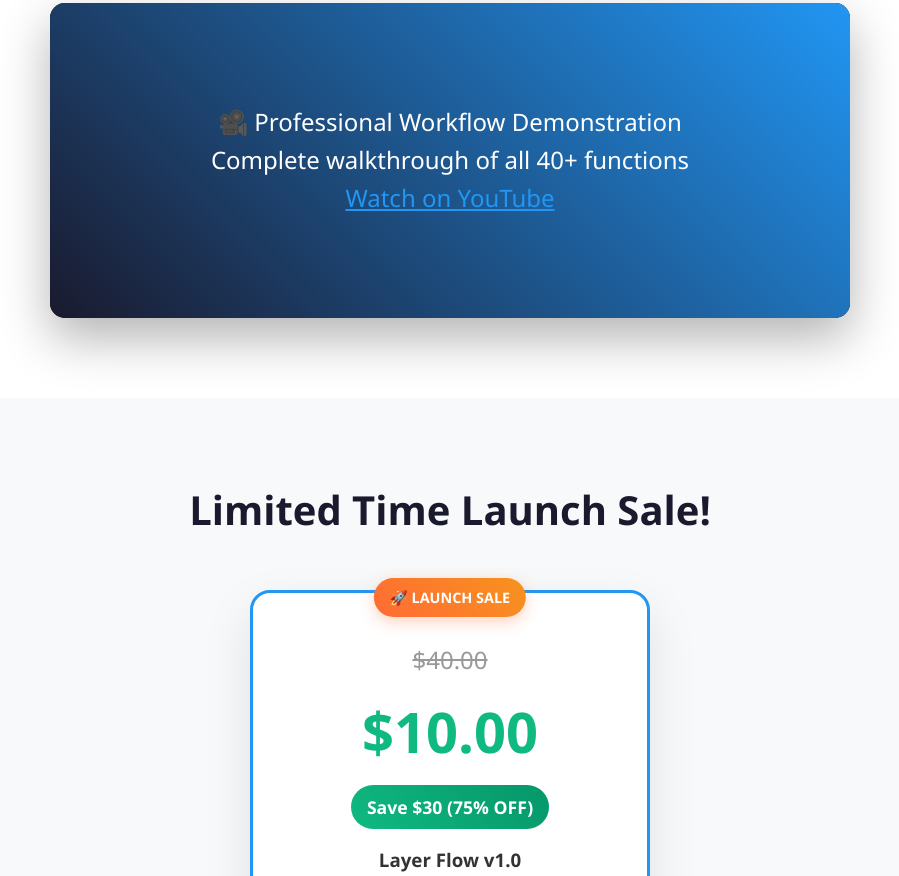
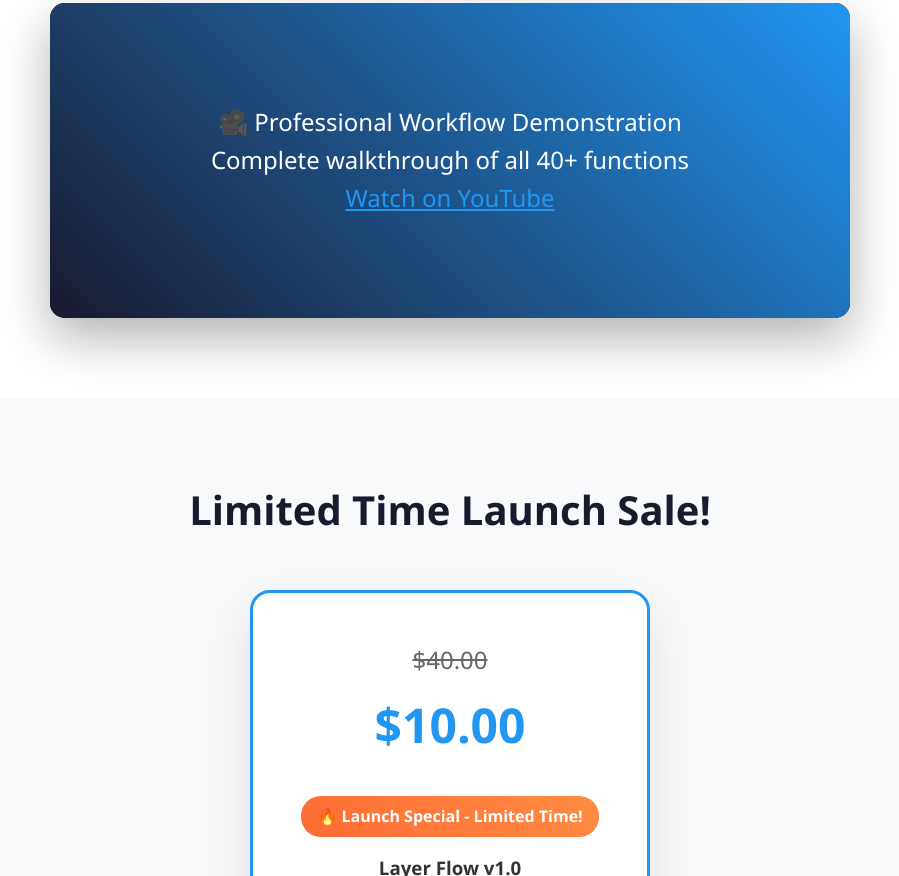
Before and after one commit to ktforge/layerflow.github.io, a plain HTML site: page index.html in a window 1280 px wide. Shown: the part 1924-2800 px from the top of the page, without its empty margins (190-1089 px from the left). Drawn offline with Linux system fonts and the light colour scheme.

Commit message:
Update index.html

```diff
--- a/index.html
+++ b/index.html
@@ -244,67 +244,13 @@
             border-radius: 20px;
             box-shadow: 0 20px 50px rgba(0,0,0,0.1);
             border: 3px solid #2196F3;
-            position: relative;
-        }
-
-        .sale-badge {
-            background: linear-gradient(45deg, #FF6B35, #F7931E);
-            color: white;
-            padding: 0.5rem 1rem;
-            border-radius: 20px;
-            font-size: 0.9rem;
-            font-weight: bold;
-            position: absolute;
-            top: -15px;
-            left: 50%;
-            transform: translateX(-50%);
-            box-shadow: 0 5px 15px rgba(255, 107, 53, 0.3);
-        }
-
-        .original-price {
-            font-size: 1.5rem;
-            color: #999;
-            text-decoration: line-through;
-            margin-bottom: 0.5rem;
         }
 
         .price {
-            font-size: 3.5rem;
-            color: #10B981;
+            font-size: 3rem;
+            color: #2196F3;
             font-weight: bold;
-            margin-bottom: 0.5rem;
-        }
-
-        .savings {
-            background: linear-gradient(45deg, #10B981, #059669);
-            color: white;
-            padding: 0.5rem 1rem;
-            border-radius: 25px;
-            font-size: 1.1rem;
-            font-weight: bold;
-            display: inline-block;
             margin-bottom: 1rem;
-        }
-
-        .urgency-text {
-            color: #FF6B35;
-            font-weight: bold;
-            font-size: 1.1rem;
-            margin: 1rem 0;
-            animation: pulse 2s infinite;
-        }
-
-        @keyframes pulse {
-            0% { opacity: 1; }
-            50% { opacity: 0.7; }
-            100% { opacity: 1; }
-        }
-
-        .guarantee {
-            font-size: 0.9rem;
-            color: #666;
-            margin-top: 1rem;
-            font-style: italic;
         }
 
         .price-features {
@@ -395,7 +341,7 @@
             <h1>Layer Flow</h1>
             <p class="subtitle">Professional After Effects Workflow Suite</p>
             <p class="features-count">40+ Professional Functions</p>
-            <a href="https://www.etsy.com/listing/4310156467/layer-flow-complete-after-effects?ref=shop_home_active_1&pro=1&logging_key=edcf51947b0fbecfefe157a3298d5baf8da635a6%3A4310156467" class="cta-button">Get Launch Sale - $10 Only!</a>
+            <a href="#pricing" class="cta-button">Get Layer Flow Now</a>
         </div>
     </section>
 
@@ -486,23 +432,22 @@
         <div class="container">
             <h2>Limited Time Launch Sale!</h2>
             <div class="price-card">
-                <div class="sale-badge">🚀 LAUNCH SALE</div>
-                <div class="original-price">$40.00</div>
+                <div style="text-decoration: line-through; color: #666; font-size: 1.5rem; margin-bottom: 0.5rem;">$40.00</div>
                 <div class="price">$10.00</div>
-                <div class="savings">Save $30 (75% OFF)</div>
+                <div style="background: linear-gradient(45deg, #FF6B35, #FF8C42); color: white; padding: 8px 16px; border-radius: 20px; font-weight: bold; margin: 1rem 0; display: inline-block;">🔥 Launch Special - Limited Time!</div>
                 <h3>Layer Flow v1.0</h3>
-                <div class="urgency-text">⏰ Limited Time Offer - Don't Miss Out!</div>
                 <ul class="price-features">
                     <li>40+ Professional Functions</li>
                     <li>Complete Layer Management Suite</li>
                     <li>Intelligent Automation Tools</li>
                     <li>Professional Interface</li>
                     <li>Lifetime License</li>
+                    <li>Complete Documentation</li>
                     <li>Installation Guide</li>
                     <li>Email Support</li>
+                    <li>All Sales Final</li>
                 </ul>
-                <a href="https://www.etsy.com/listing/4310156467/layer-flow-complete-after-effects?ref=shop_home_active_1&pro=1&logging_key=edcf51947b0fbecfefe157a3298d5baf8da635a6%3A4310156467" class="cta-button">Get Launch Sale Price</a>
-                <p class="guarantee">30-day money-back guarantee</p>
+                <a href="https://www.etsy.com/shop/KTForge" class="cta-button">Buy on Etsy</a>
             </div>
         </div>
     </section>
```
